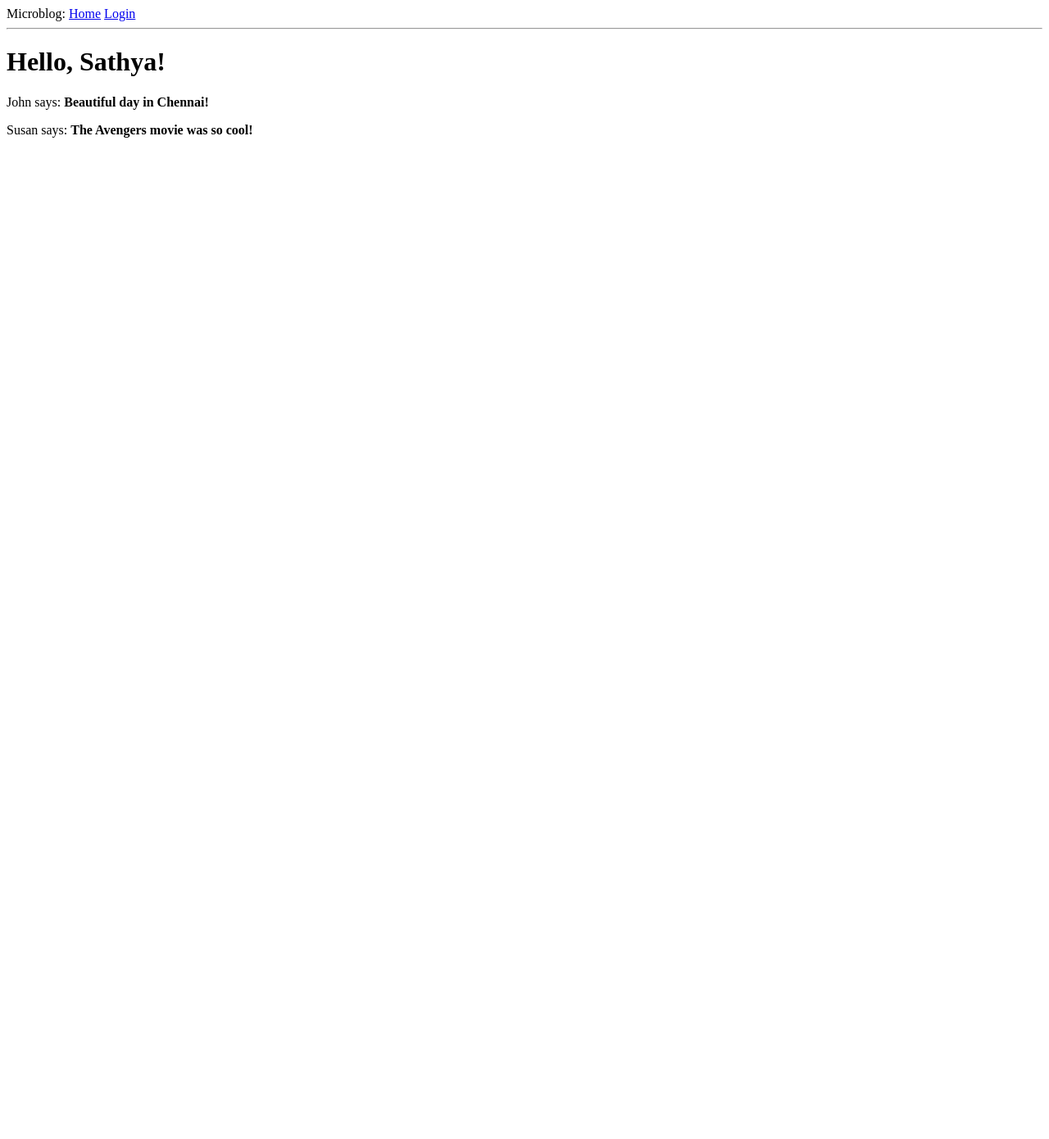
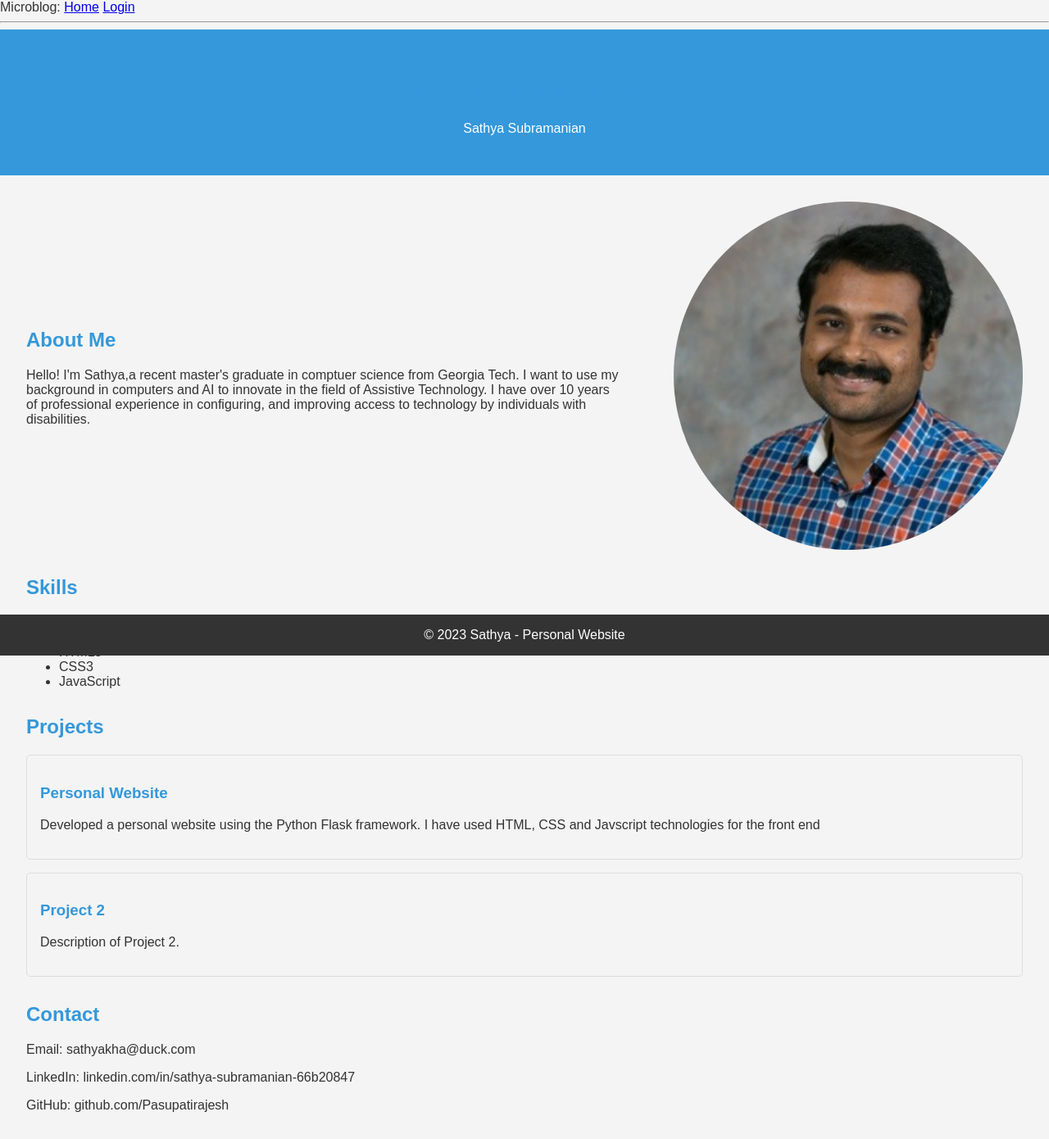
Before and after one commit to Pasupatirajesh/personalwebsite, a Flask app: page / in a window 1280 px wide. Shown: the whole page at 82% size. Before the commit the page ends 168 px from the top, so only its background shows below. Run offline with Flask 3, Linux system fonts and the light colour scheme.

Commit message:
added netlify.toml file

```diff
--- a/app/templates/index.html
+++ b/app/templates/index.html
@@ -1,9 +1,121 @@
 {% extends "base.html" %}
 
 {% block content %}
+    <title>Your Name - Personal Website</title>
+    <style>
+        body {
+            font-family: 'Arial', sans-serif;
+            margin: 0;
+            padding: 0;
+            background-color: #f4f4f4;
+            color: #333;
+        }
 
-        <h1>Hello, {{ user.username }}!</h1>
+        header {
+            background-color: #3498db;
+            color: #fff;
+            text-align: center;
+            padding: 2em 0;
+        }
+
+        section {
+            margin: 2em;
+        }
+
+        h1, h2, h3 {
+            color: #3498db;
+        }
+
+        .about-container {
+            display: flex;
+            align-items: center;
+            justify-content: space-between;
+        }
+
+        .about-text {
+            width: 60%;
+        }
+
+        .profile-image {
+            width: 35%;
+            height: 35%;
+            border-radius: 50%;
+        }
+
+
+        .project {
+            border: 1px solid #ddd;
+            border-radius: 5px;
+            margin-bottom: 1em;
+            padding: 1em;
+        }
+
+        footer {
+            background-color: #333;
+            color: #fff;
+            text-align: center;
+            padding: 1em 0;
+            position: fixed;
+            bottom: 0;
+            width: 100%;
+        }
+    </style>
+</head>
+<body>
+
+    <header>
+        <h1>{{ user.username }} Subramanian</h1>
+        <p>Sathya Subramanian</p>
+    </header>
+
+    <section id="about" class="about-container">
+    <div class="about-text">
+        <h2>About Me</h2>
+        <p>
+            Hello! I'm {{ user.username }},a recent master's graduate in comptuer science from Georgia Tech. I want to use my background in computers and AI to innovate in the field of Assistive Technology. I have over 10 years of professional experience in configuring, and improving access to technology by individuals with disabilities.
+        </p>
+    </div>
+    <img src="{{url_for('static', filename='img/download.png') }}" alt="Sathya profile-image" class="profile-image">
+    </section>
+
+    <section id="skills">
+        <h2>Skills</h2>
+        <ul>
+        	<li>Python</li>
+        	<li>Java</li>
+            <li>HTML5</li>
+            <li>CSS3</li>
+            <li>JavaScript</li>
+
+            <!-- Add more skills as needed -->
+        </ul>
+    </section>
+
+    <section id="projects">
+        <h2>Projects</h2>
+        <div class="project">
+            <h3>Personal Website</h3>
+            <p>Developed a personal website using the Python Flask framework. I have used HTML, CSS and Javscript technologies for the front end</p>
+        </div>
+        <div class="project">
+            <h3>Project 2</h3>
+            <p>Description of Project 2.</p>
+        </div>
+        <!-- Add more projects as needed -->
+    </section>
+
+    <section id="contact">
+        <h2>Contact</h2>
+        <p>Email: sathyakha@duck.com</p>
+        <p>LinkedIn: linkedin.com/in/sathya-subramanian-66b20847</p>
+        <p>GitHub: github.com/Pasupatirajesh</p>
+    </section>
+
+    <footer>
+        &copy; 2023 {{ user.username }}  - Personal Website
+    </footer>
+<!--    <h1>Hello, {{ user.username }}!</h1>
         {% for post in posts %}
-        <div><p> {{post.author.username}} says: <b>{{ post.body }}</b></p></div>
-        {% endfor %}
+        <div><p> {{post.author.username}} says: <b>{{ post.body }}</b></p></div> -->
+        <!-- {% endfor %} -->
 {% endblock %}
```
Also changed, not shown: netlify.toml.
